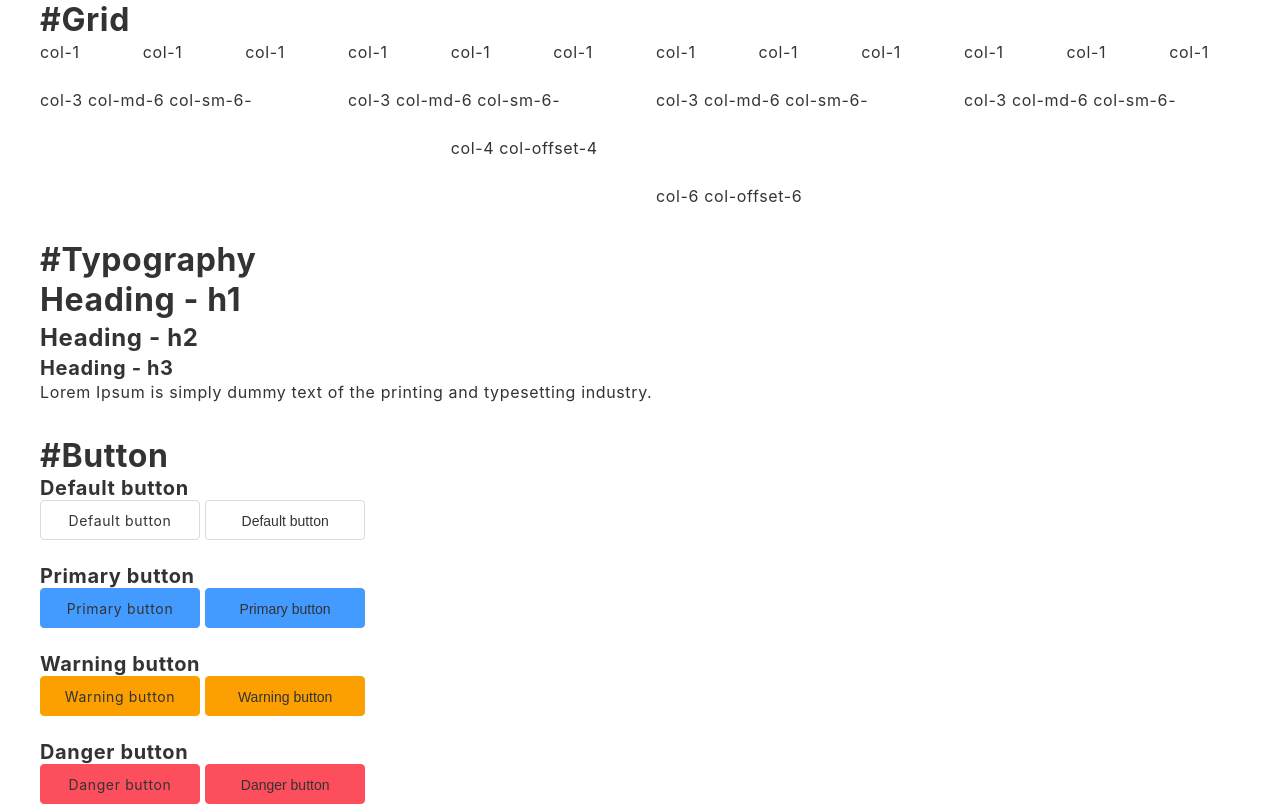
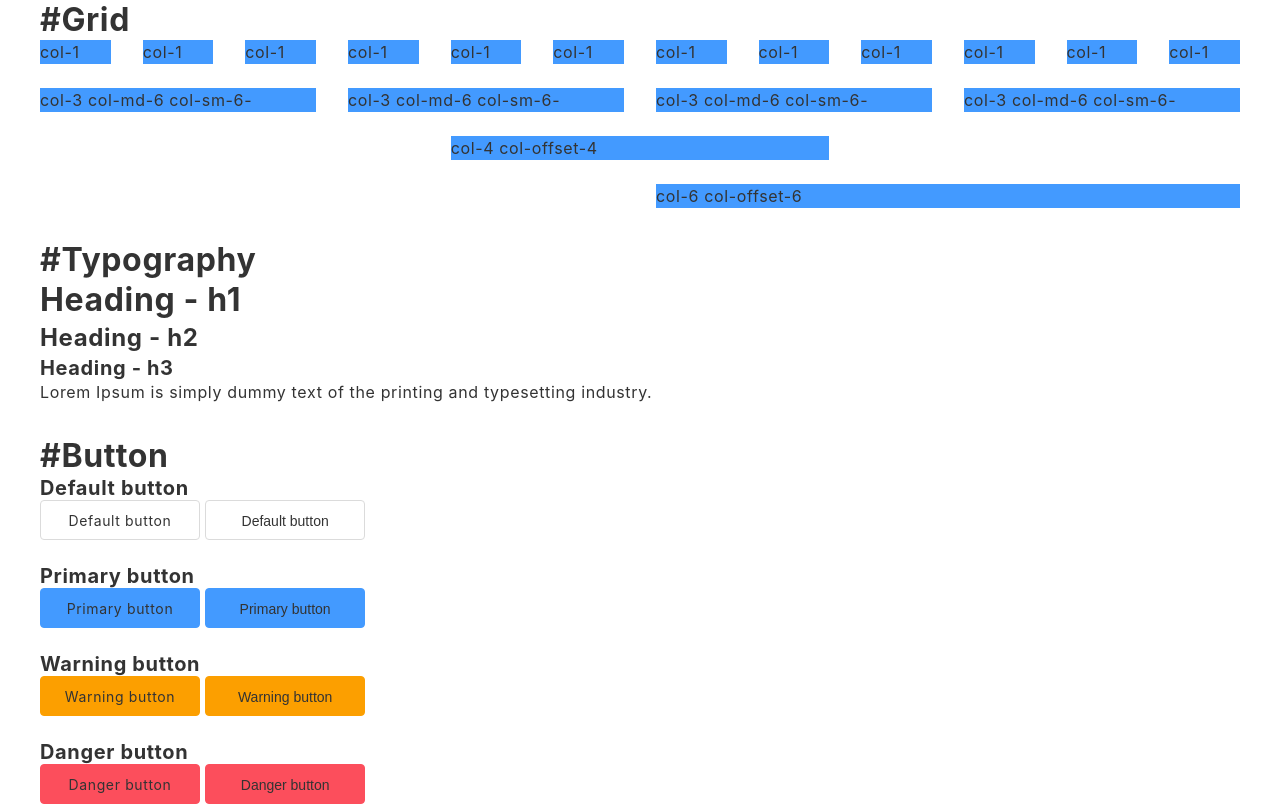
Before and after one commit to moon-hai/css_framework, a website: page public/index.html in a window 1280 px wide. Shown: the top 807 px of the page. Drawn offline with Linux system fonts and the light colour scheme.

Commit message:
fix something

```diff
--- a/src/scss/modules/_test.scss
+++ b/src/scss/modules/_test.scss
@@ -6,6 +6,6 @@
   margin-top: 24px;
 }
 
-// [class*='col-'] > div {
-//   background: $primary-color;
-// }
+#grid [class*='col-'] > div {
+  background: $primary-color;
+}
```
Also changed, not shown: public/css/main.css.
